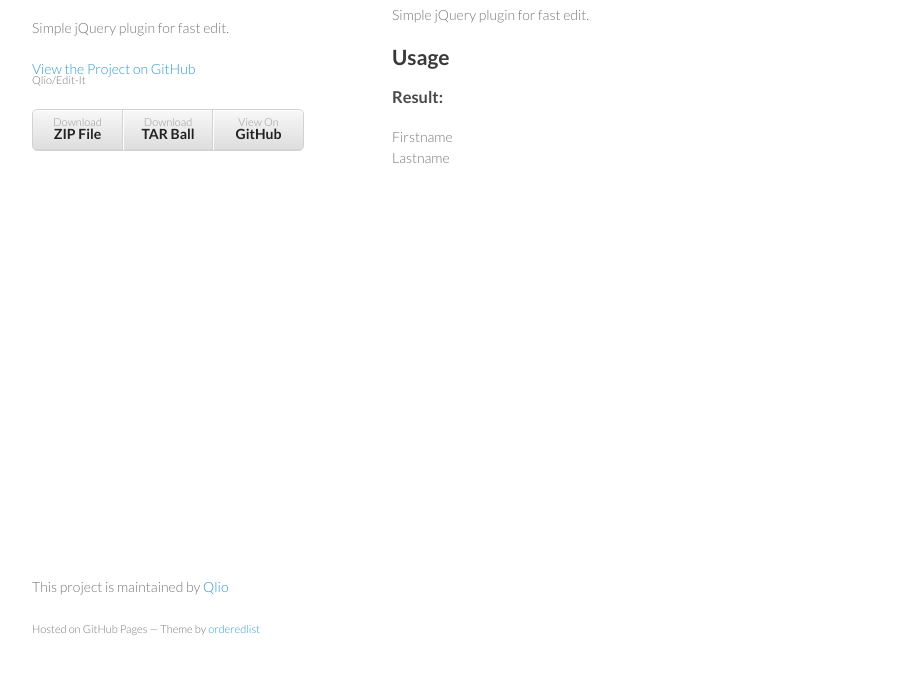
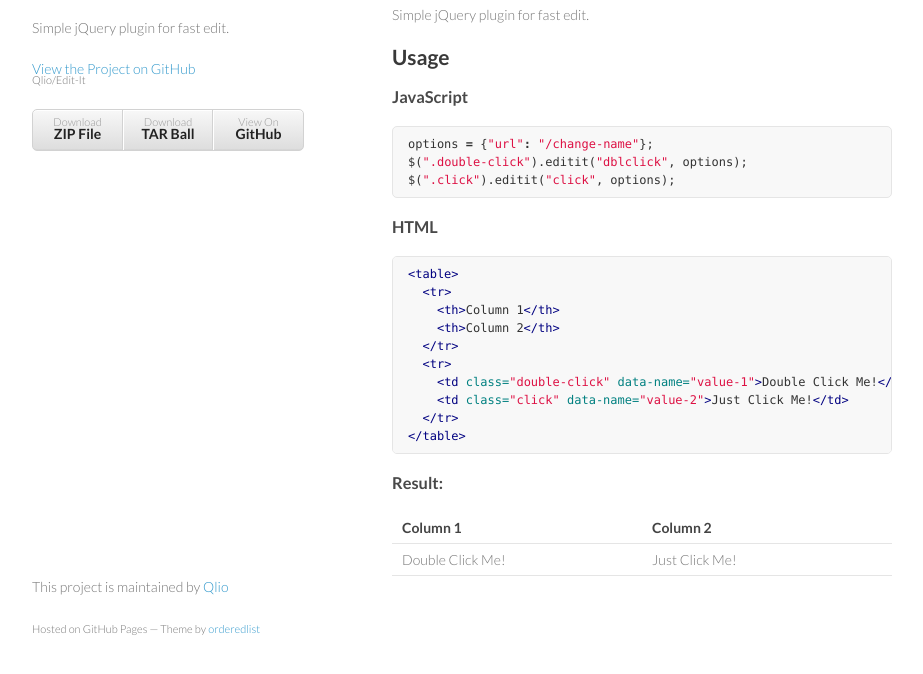
Before and after one commit to Qlio/Edit-It, a plain HTML site: page index.html in a window 1280 px wide. Shown: the part 92-766 px from the top of the page, without its empty margins (178-1101 px from the left). Drawn offline with Linux system fonts and the light colour scheme.

Commit message:
Example usage

```diff
--- a/index.html
+++ b/index.html
@@ -42,9 +42,36 @@
           </a>Usage
         </h2>
 
+        <h3>JavaScript</h3>
+<div class="highlight"><pre><span class="nx">options</span> <span class="o">=</span> <span class="p">{</span><span class="s2">&quot;url&quot;</span><span class="o">:</span> <span class="s2">&quot;/change-name&quot;</span><span class="p">};</span>
+<span class="nx">$</span><span class="p">(</span><span class="s2">&quot;.double-click&quot;</span><span class="p">).</span><span class="nx">editit</span><span class="p">(</span><span class="s2">&quot;dblclick&quot;</span><span class="p">,</span> <span class="nx">options</span><span class="p">);</span>
+<span class="nx">$</span><span class="p">(</span><span class="s2">&quot;.click&quot;</span><span class="p">).</span><span class="nx">editit</span><span class="p">(</span><span class="s2">&quot;click&quot;</span><span class="p">,</span> <span class="nx">options</span><span class="p">);</span>
+</pre></div>
+
+        <h3>HTML</h3>
+<div class="highlight"><pre><span class="nt">&lt;table&gt;</span>
+  <span class="nt">&lt;tr&gt;</span>
+    <span class="nt">&lt;th&gt;</span>Column 1<span class="nt">&lt;/th&gt;</span>
+    <span class="nt">&lt;th&gt;</span>Column 2<span class="nt">&lt;/th&gt;</span>
+  <span class="nt">&lt;/tr&gt;</span>
+  <span class="nt">&lt;tr&gt;</span>
+    <span class="nt">&lt;td</span> <span class="na">class=</span><span class="s">&quot;double-click&quot;</span> <span class="na">data-name=</span><span class="s">&quot;value-1&quot;</span><span class="nt">&gt;</span>Double Click Me!<span class="nt">&lt;/td&gt;</span>
+    <span class="nt">&lt;td</span> <span class="na">class=</span><span class="s">&quot;click&quot;</span> <span class="na">data-name=</span><span class="s">&quot;value-2&quot;</span><span class="nt">&gt;</span>Just Click Me!<span class="nt">&lt;/td&gt;</span>
+  <span class="nt">&lt;/tr&gt;</span>
+<span class="nt">&lt;/table&gt;</span>
+</pre></div>
+
         <h3>Result:</h3>
-        <div class="double-click" data-name="fname">Firstname</div>
-        <div class="double-click" data-name="lname">Lastname</div>
+        <table>
+          <tr>
+            <th width="50%">Column 1</th>
+            <th width="50%">Column 2</th>
+          </tr>
+          <tr>
+            <td class="double-click" data-name="value-1">Double Click Me!</td>
+            <td class="click" data-name="value-2">Just Click Me!</td>
+          </tr>
+        </table>
 
       </section>
       <footer>
--- a/javascripts/app.min.js
+++ b/javascripts/app.min.js
@@ -4,5 +4,6 @@ $(function() {
   options = {
     url: "/hello"
   };
-  return $(".double-click").editit("dblclick", options);
+  $(".double-click").editit("dblclick", options);
+  return $(".click").editit("click", options);
 });
```
